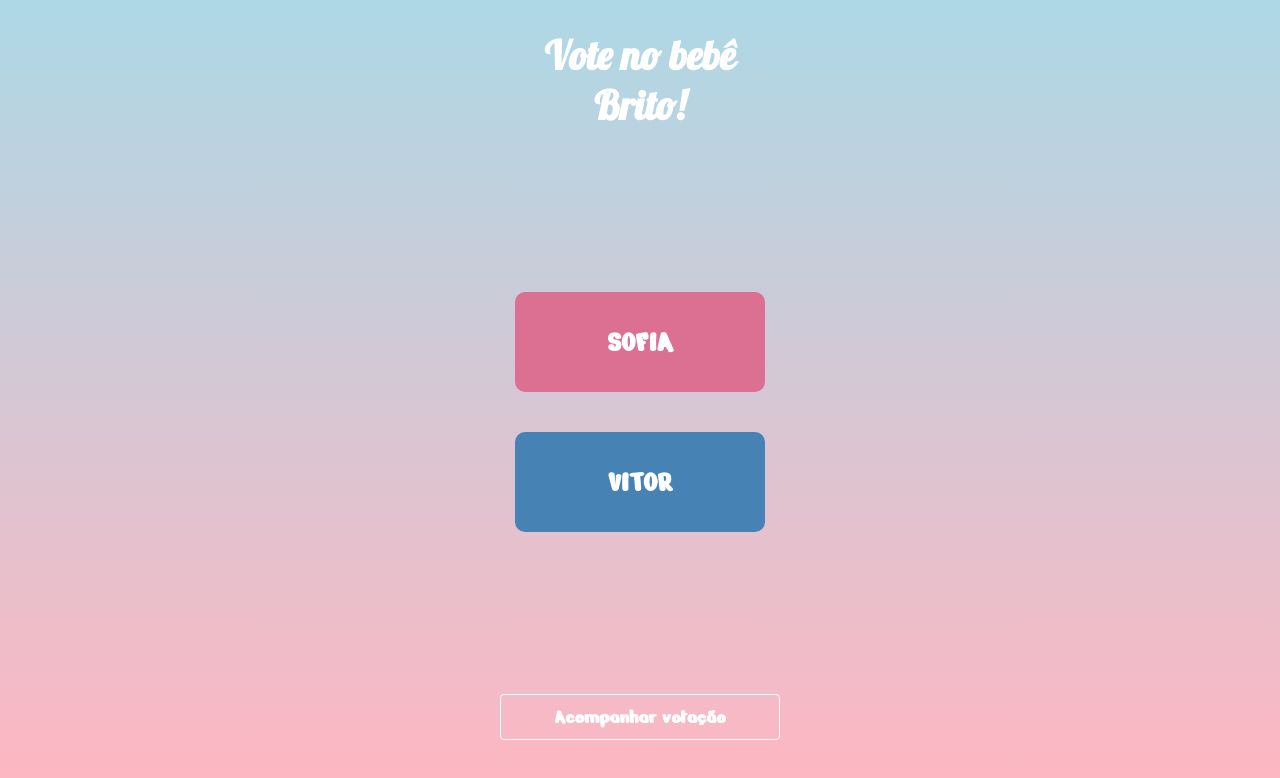
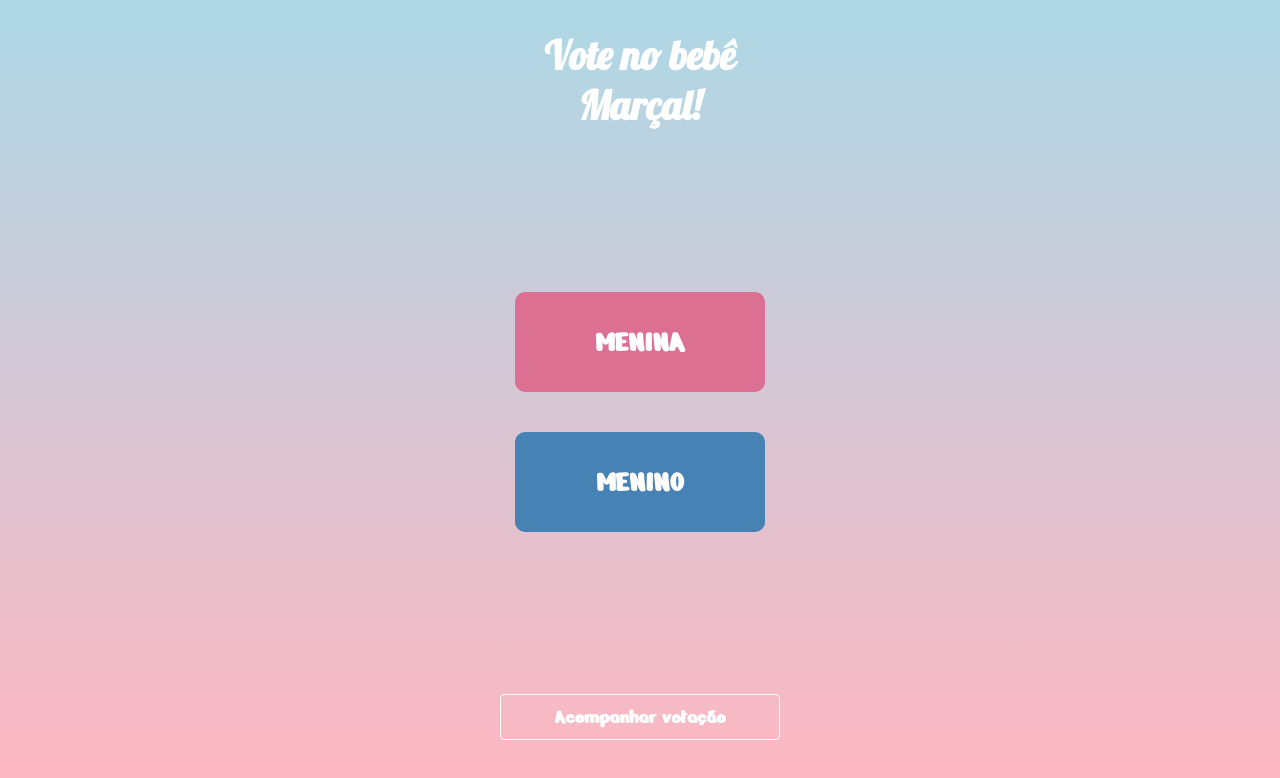
Before and after one commit to icaromagnago/gender-poll-web, a React (Create React App) app: page / in a window 1280 px wide. Shown: the top 778 px of the page. Built offline with nearby package versions, Linux system fonts and the light colour scheme; no server answers.

Commit message:
Alteraçao Labels

```diff
--- a/src/pages/Home/index.js
+++ b/src/pages/Home/index.js
@@ -16,7 +16,7 @@ export default function Home() {
 
     return (
         <Container>
-            <h1>Vote no bebê Brito!</h1>
+            <h1>Vote no bebê Marçal!</h1>
             <Content>
                 <div>
                     <Button
@@ -24,14 +24,14 @@ export default function Home() {
                         bgColor="#DB7093"
                         onClick={() => handleOnClick('girl')}
                     >
-                        SOFIA
+                        MENINA
                     </Button>
                     <Button
                         type="button"
                         bgColor="#4682B4"
                         onClick={() => handleOnClick('boy')}
                     >
-                        VITOR
+                        MENINO
                     </Button>
                 </div>
             </Content>
--- a/src/pages/PollResult/index.js
+++ b/src/pages/PollResult/index.js
@@ -21,11 +21,11 @@ export default function PollResult() {
             <Content>
                 <Vote color="#DB7093">
                     <span>{pollResult.girl}%</span>
-                    <p>SOFIA</p>
+                    <p>MENINA</p>
                 </Vote>
                 <Vote color="#4682B4">
                     <span>{pollResult.boy}%</span>
-                    <p>VITOR</p>
+                    <p>MENINO</p>
                 </Vote>
             </Content>
             <Link to="/">Tela inicial</Link>
--- a/src/pages/Thanks/index.js
+++ b/src/pages/Thanks/index.js
@@ -2,7 +2,7 @@ import React from 'react';
 import { Link } from 'react-router-dom';
 import { FaThumbsUp } from 'react-icons/fa';
 
-import image from '../../images/britos.jpg';
+import image from '../../images/marcal.jpeg';
 import { Container } from './styles';
 
 export default function Obrigado() {
@@ -12,7 +12,7 @@ export default function Obrigado() {
                 Agradecemos a sua participação!
                 <FaThumbsUp />
             </span>
-            <img src={image} alt="família brito" />
+            <img src={image} alt="família Marçal" />
             <div>
                 <Link to="/result">Acompanhar votação</Link>
                 <Link to="/">Votar novamente</Link>
```
Also changed, not shown: src/images/britos.jpg (deleted), src/images/marcal.jpeg (added).
